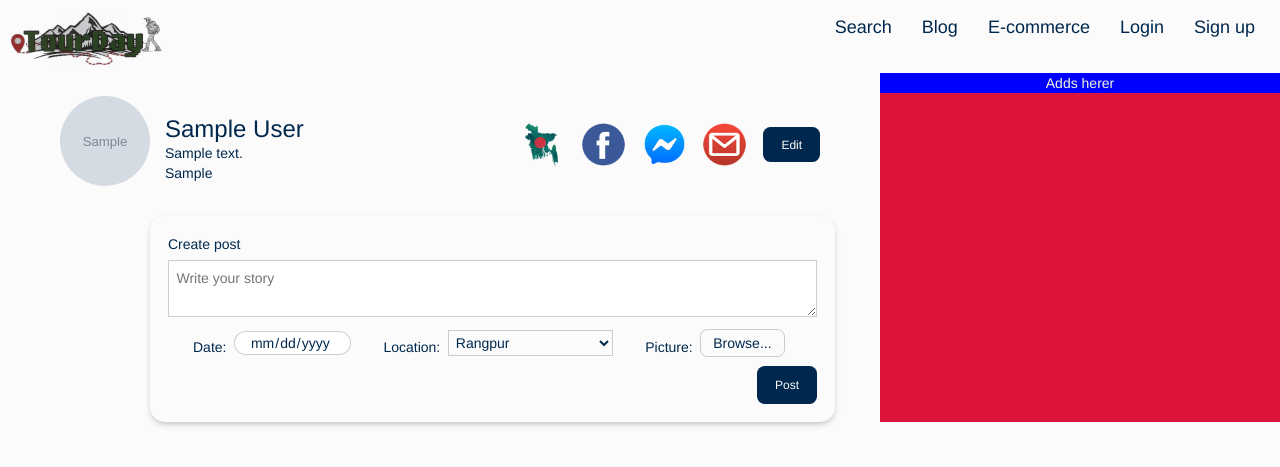
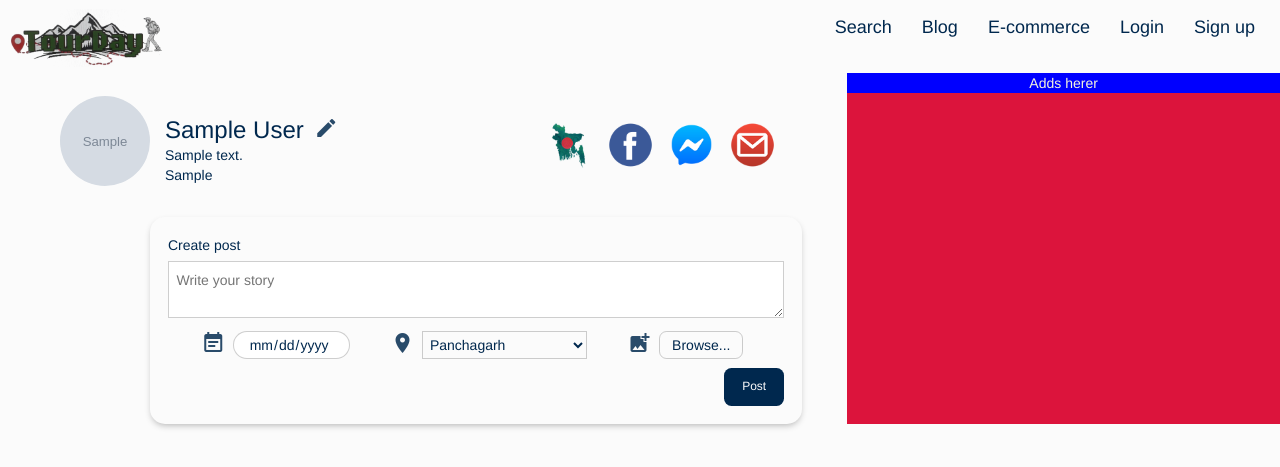
Before and after one commit to as-shahriar/TourDay, a Django app: a page that uses TourDay/Templates/profile/portfolio.html in a window 1280 px wide. Shown: the top 467 px of the page. Run offline with Django 3.2, Linux system fonts and the light colour scheme; tables that the repository leaves empty hold one stand-in row (values such as "Sample post"); grey boxes marked "Sample" are stand-in pictures; some libraries are stand-ins or nearby versions.

Commit message:
Added icons to portfolio UI

```diff
--- a/TourDay/Templates/profile/portfolio.html
+++ b/TourDay/Templates/profile/portfolio.html
@@ -1,8 +1,10 @@
 {%extends 'layout.html'%} {% load static %}{%block title%}TourDay |
-Profile{%endblock%} {%block css%}<link
+Profile{%endblock%} {%block css%}
+<link
+  href="https://fonts.googleapis.com/icon?family=Material+Icons"
   rel="stylesheet"
-  href="{% static 'profile/css/portfolio.css'%}"
 />
+<link rel="stylesheet" href="{% static 'profile/css/portfolio.css'%}" />
 <link rel="stylesheet" href="{% static 'profile/css/map.css'%}" />
 
 {%endblock%} {% block content %}
@@ -10,7 +12,13 @@ Profile{%endblock%} {%block css%}<link
   <div class="left-div">
     <img id="pro_pic" src="{{profile.picture.url}}" alt="Profile picture" />
     <div class="info">
-      <h3>{{profile.name}}</h3>
+      <div style="display: flex; align-items: center;">
+        <h3>{{profile.name}}</h3>
+        <a href="{% url 'edit_profile' %}" id="edit-link"
+          ><i class="material-icons">edit</i></a
+        >
+      </div>
+
       <p>
         {{profile.bio}}
         <br />
@@ -49,7 +57,6 @@ Profile{%endblock%} {%block css%}<link
           alt="mail"
           title="{{profile.email}}"
       /></a>
-      <a href="{% url 'edit_profile' %}" class="my-btn" id="edit-link">Edit</a>
     </div>
   </div>
 </div>
@@ -60,17 +67,22 @@ Profile{%endblock%} {%block css%}<link
 
     <textarea id="add-post-text" placeholder="Write your story"></textarea>
     <div class="info-box">
-      <div>Date:<input type="date" id="date" /></div>
       <div>
-        Location:
+        <i class="material-icons">event_note</i><input type="date" id="date" />
+      </div>
+      <div>
+        <i class="material-icons">location_on</i>
         <select name="" id="city">
-          <option value="Rangpur">Rangpur</option>
-          <option value="Rangpur">Dhaka</option>
-          <option value="">Chapainawabganj</option>
+          {% for district,id in districts.items %}
+          <option value="{{id}}">{{district}}</option>
+          {%empty%}
+          <option value="">Emplty</option>
+          {%endfor%}
         </select>
       </div>
       <div>
-        Picture:<input type="file" id="picture" style="display: none;" />
+        <i class="material-icons">add_photo_alternate</i>
+        <input type="file" id="picture" style="display: none;" />
         <button
           onClick="document.getElementById('picture').click();"
           id="pic-btn"
@@ -79,7 +91,7 @@ Profile{%endblock%} {%block css%}<link
         </button>
         <div id="preview" style="display: none;">
           <img style="margin: 0 0.5rem;" height="40px" id="pic_preview" /><span
-            style="cursor: pointer;"
+            style="cursor: pointer; padding: 5px;"
             id="preview-close"
             >x</span
           >
--- a/TourDay/static/profile/css/portfolio.css
+++ b/TourDay/static/profile/css/portfolio.css
@@ -19,9 +19,15 @@
   margin-left: 4rem;
 }
 #edit-link {
-  color: white;
+  margin-top: 20px;
+  margin-left: 0.7rem;
   text-decoration: none;
 }
+
+#edit-link i {
+  color: #00284ed6;
+}
+
 #pro_pic {
   max-width: 6rem;
   max-height: 6rem;
@@ -83,8 +89,11 @@ h3 {
 
 .info-box div {
   display: flex;
-  align-items: center;
   margin-right: 0.5rem;
+}
+
+.info-box div i {
+  color: #00284ed6;
 }
 
 .info-box div input,
@@ -182,6 +191,7 @@ input[type="date"]:focus {
   }
   .info-box {
     flex-direction: column;
+    align-items: flex-end;
   }
 
   .post-btn {
--- a/TourDay/user_profile/views.py
+++ b/TourDay/user_profile/views.py
@@ -3,7 +3,7 @@ from .models import Profile
 from django.contrib.auth.decorators import login_required
 from django.http import JsonResponse
 from django.contrib.auth import login
-from utils import async_send_mail
+from utils import async_send_mail,districts
 from TourDay.settings import EMAIL_HOST_USER
 import base64
 from django.core.files.base import ContentFile
@@ -126,6 +126,7 @@ def portfolio(request, username):
         profile = Profile.objects.get(user=user)
         return render(request, 'profile/portfolio.html', {
             'profile': profile,
+            'districts': districts
         })
     except:
         return render(request, 'profile/portfolio.html')
--- a/TourDay/utils.py
+++ b/TourDay/utils.py
@@ -2,22 +2,7 @@ import threading
 from django.core.mail import send_mail
 from time import sleep
 
-
-def threading_send_mail(subject, message, EMAIL_HOST_USER, user_email):
-    send_mail(subject, message, EMAIL_HOST_USER,
-              [user_email], fail_silently=True)
-
-
-def async_send_mail(subject, message, EMAIL_HOST_USER, user_email):
-    """ use thread to send mail """
-    thread = threading.Thread(target=threading_send_mail, args=[
-                              subject, message, EMAIL_HOST_USER, user_email])
-    thread.start()
-
-
-def location_to_number(location):
-    """Take location and return number to save in database"""
-    districts = {
+districts = {
 
         # Rangpur
         "Panchagarh": "1",
@@ -99,6 +84,22 @@ def location_to_number(location):
         "Noakhali": "46",
         "Rangamati": "57",
     }
+
+def threading_send_mail(subject, message, EMAIL_HOST_USER, user_email):
+    send_mail(subject, message, EMAIL_HOST_USER,
+              [user_email], fail_silently=True)
+
+
+def async_send_mail(subject, message, EMAIL_HOST_USER, user_email):
+    """ use thread to send mail """
+    thread = threading.Thread(target=threading_send_mail, args=[
+                              subject, message, EMAIL_HOST_USER, user_email])
+    thread.start()
+
+
+def location_to_number(location):
+    """Take location and return number to save in database"""
+    global districts
     try:
         return districts[location]
     except:
```
